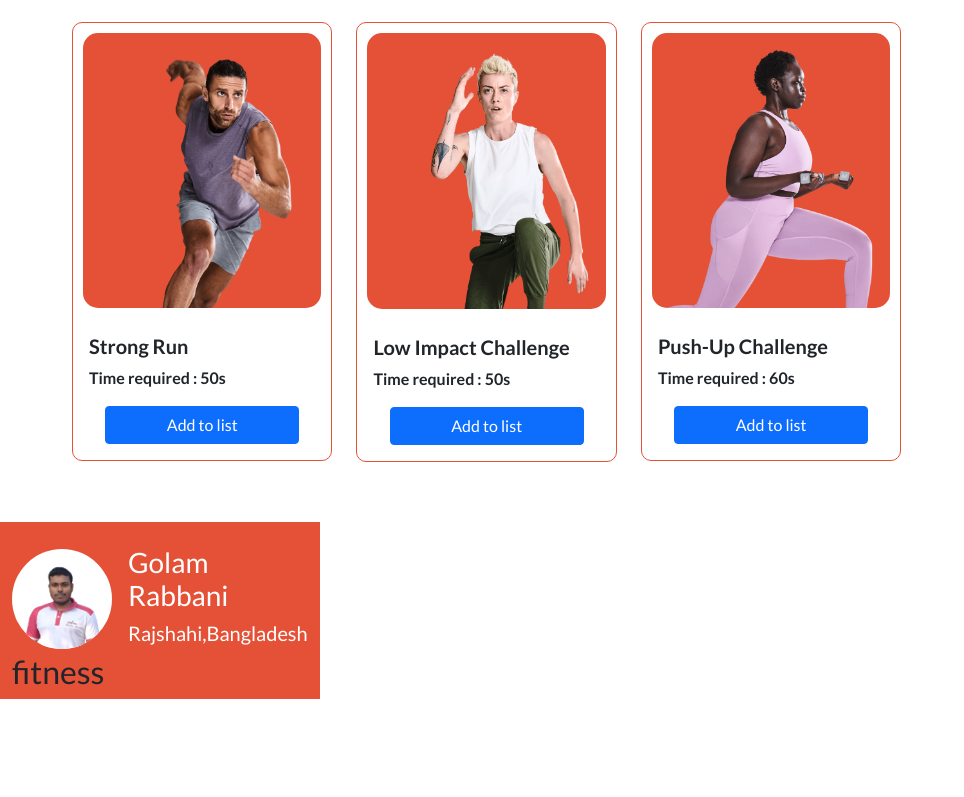
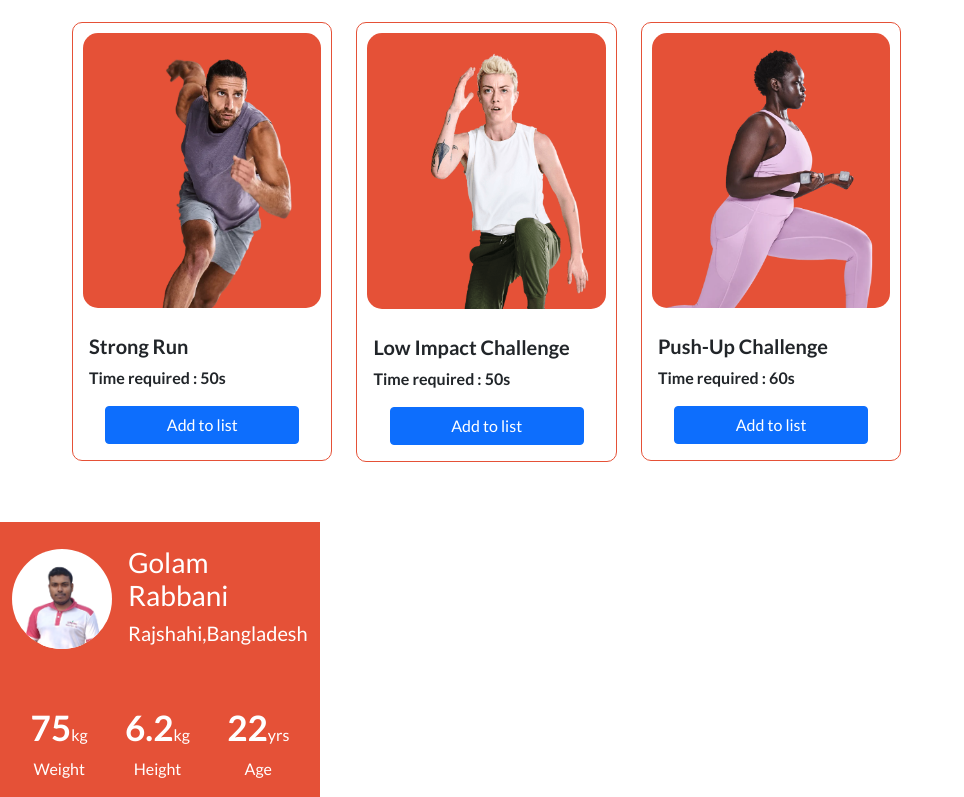
Before and after one commit to golamrabbani93/workout-world, a React (Create React App) app: page / in a window 1280 px wide. Shown: the part 649-1446 px from the top of the page, without its empty margins (0-964 px from the left). Before the commit the page ends 1348 px from the top, so only its background shows below. Built offline with nearby package versions, Linux system fonts and the light colour scheme.

Commit message:
display fitness component

```diff
--- a/src/components/Fitness/Fitness.js
+++ b/src/components/Fitness/Fitness.js
@@ -2,8 +2,25 @@ import React from 'react';
 
 const Fitness = () => {
 	return (
-		<div>
-			<h2>fitness</h2>
+		<div className="fitness text-white d-flex text-center  align-items-center justify-content-around mt-5">
+			<div className="weight">
+				<p className="mb-1">
+					<span className="fitness-font">75</span>kg{' '}
+				</p>
+				<p>Weight</p>
+			</div>
+			<div className="height">
+				<p className="mb-1">
+					<span className="fitness-font">6.2</span>kg{' '}
+				</p>
+				<p>Height</p>
+			</div>
+			<div className="age">
+				<p className="mb-1">
+					<span className="fitness-font">22</span>yrs{' '}
+				</p>
+				<p>Age</p>
+			</div>
 		</div>
 	);
 };
```
